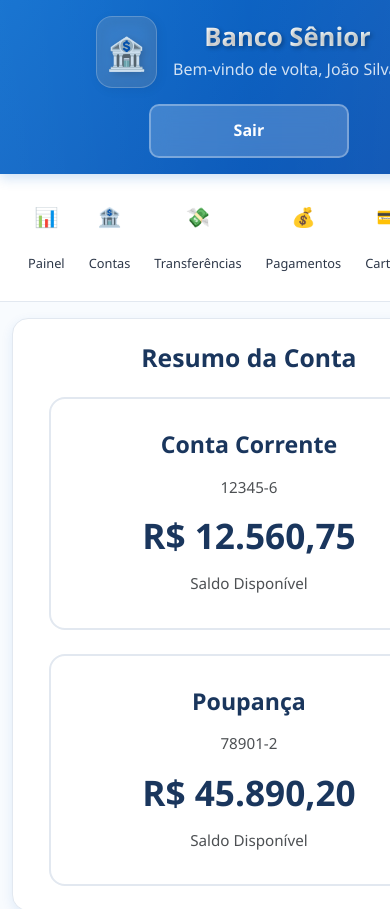
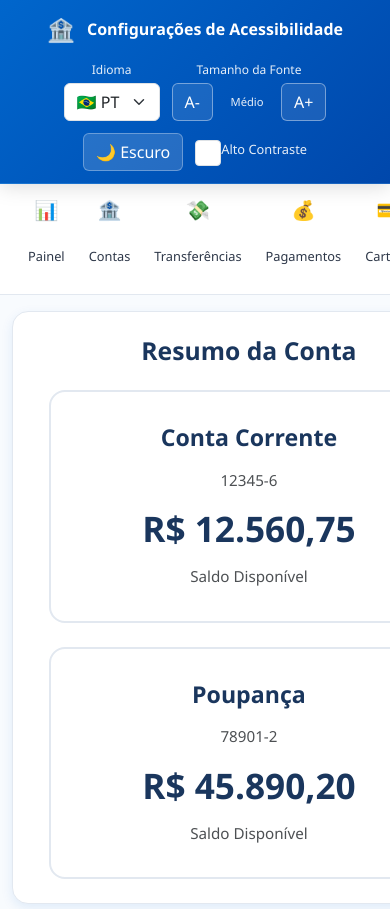
Before and after one commit to BssEric/Banco-S-nior---Facilitador-de-Transa-es, a React (Vite) app: page / in a window 390 px wide. Shown: the top 909 px of the page. Built offline with nearby package versions, Linux system fonts and the light colour scheme.

Commit message:
Atualizar o AccessibilityControls.css

```diff
--- a/src/components/AccessibilityControls/AccessibilityControls.css
+++ b/src/components/AccessibilityControls/AccessibilityControls.css
@@ -1,72 +1,217 @@
-/* CABEÇALHO COM CORES BANCÁRIAS */
-.drag-handle {
-  padding: 1rem 1.5rem;
-  background: linear-gradient(135deg, var(--primary) 0%, #0047AB 100%) !important;
-  color: white !important;
-  border-radius: 12px 12px 0 0;
-  cursor: grab;
-  user-select: none;
-  font-weight: 600;
-  display: flex;
-  align-items: center;
-  justify-content: space-between;
-  gap: 0.5rem;
-  transition: all 0.3s ease;
-  -webkit-tap-highlight-color: transparent;
-  touch-action: none;
-  border: none !important;
-  margin: 0 !important;
-  position: relative;
-  overflow: hidden;
-}
-
-.drag-handle::before {
-  content: '';
-  position: absolute;
+/* HEADER FIXO COM CORES BANCÁRIAS */
+.accessibility-header {
+  position: fixed;
   top: 0;
   left: 0;
   right: 0;
-  height: 100%;
-  background: linear-gradient(90deg,
-    rgba(255,255,255,0.1) 0%,
-    rgba(255,255,255,0.05) 50%,
-    rgba(255,255,255,0.1) 100%);
-  pointer-events: none;
+  background: linear-gradient(135deg, var(--primary) 0%, #0047AB 100%);
+  color: white;
+  z-index: 1000;
+  box-shadow: 0 2px 20px rgba(0, 0, 0, 0.15);
+  border-bottom: 1px solid rgba(255, 255, 255, 0.1);
 }
 
-.accessibility-controls.minimized .drag-handle {
-  border-radius: 12px !important;
+.header-container {
+  display: flex;
+  justify-content: space-between;
+  align-items: center;
+  padding: 0.75rem 1.5rem;
+  max-width: 1400px;
+  margin: 0 auto;
 }
 
-.drag-handle:hover {
-  background: linear-gradient(135deg, var(--primary-hover) 0%, #003D8F 100%) !important;
+/* Brand/Logo */
+.header-brand {
+  display: flex;
+  align-items: center;
+  gap: 0.75rem;
+  font-weight: 600;
+  font-size: 1.1rem;
 }
 
-.accessibility-controls.dragging .drag-handle {
-  cursor: grabbing;
-  background: linear-gradient(135deg, var(--primary-hover) 0%, #003D8F 100%) !important;
+.brand-icon {
+  font-size: 1.4rem;
 }
 
-/* Botão minimizar com estilo bancário */
-.minimize-btn {
-  background: rgba(255, 255, 255, 0.2) !important;
-  border: 1px solid rgba(255, 255, 255, 0.3) !important;
-  color: white !important;
-  cursor: pointer;
-  padding: 0.4rem 0.6rem;
-  border-radius: 6px;
-  transition: all 0.2s ease;
-  font-size: 0.9em;
+.brand-title {
+  white-space: nowrap;
+}
+
+/* Controles */
+.header-controls {
   display: flex;
   align-items: center;
-  justify-content: center;
-  min-width: 28px;
-  min-height: 28px;
+  gap: 1.5rem;
+  flex-wrap: wrap;
+}
+
+.control-item {
+  display: flex;
+  flex-direction: column;
+  align-items: center;
+  gap: 0.25rem;
+}
+
+.control-label {
+  font-size: 0.75rem;
+  opacity: 0.9;
+  white-space: nowrap;
+}
+
+/* Select personalizado */
+.header-select {
+  background: rgba(255, 255, 255, 0.1);
+  border: 1px solid rgba(255, 255, 255, 0.3);
+  color: white;
+  border-radius: 6px;
+  padding: 0.4rem 0.6rem;
+  font-size: 0.9rem;
   backdrop-filter: blur(10px);
 }
 
-.minimize-btn:hover {
-  background: rgba(255, 255, 255, 0.3) !important;
-  transform: scale(1.1);
-  border-color: rgba(255, 255, 255, 0.5) !important;
+.header-select:focus {
+  background: rgba(255, 255, 255, 0.15);
+  border-color: rgba(255, 255, 255, 0.5);
+  outline: none;
+  box-shadow: 0 0 0 2px rgba(255, 255, 255, 0.2);
 }
+
+.header-select option {
+  background: #0047AB;
+  color: white;
+}
+
+/* Botões */
+.control-button {
+  padding: 0.3rem 0.6rem;
+  border: 1px solid rgba(255, 255, 255, 0.4) !important;
+  color: white !important;
+  background: rgba(255, 255, 255, 0.1) !important;
+  border-radius: 4px;
+  font-weight: 600;
+  min-width: 40px;
+  transition: all 0.2s ease;
+}
+
+.control-button:hover:not(:disabled) {
+  background: rgba(255, 255, 255, 0.2) !important;
+  transform: translateY(-1px);
+}
+
+.control-button:disabled {
+  opacity: 0.4;
+  cursor: not-allowed;
+}
+
+/* Indicador de tamanho de fonte */
+.font-size-indicator {
+  font-size: 0.8rem;
+  min-width: 80px;
+  text-align: center;
+  opacity: 0.9;
+}
+
+.font-controls {
+  display: flex;
+  align-items: center;
+  gap: 0.5rem;
+}
+
+/* Botão de tema */
+.theme-toggle {
+  background: rgba(255, 255, 255, 0.15) !important;
+  border: 1px solid rgba(255, 255, 255, 0.3) !important;
+  color: white !important;
+  padding: 0.4rem 0.8rem;
+  border-radius: 6px;
+  font-size: 0.9rem;
+  transition: all 0.2s ease;
+  white-space: nowrap;
+}
+
+.theme-toggle:hover {
+  background: rgba(255, 255, 255, 0.25) !important;
+  transform: translateY(-1px);
+}
+
+/* Checkbox alto contraste */
+.form-check {
+  display: flex;
+  align-items: center;
+  gap: 0.5rem;
+  margin: 0;
+}
+
+.form-check-input {
+  margin: 0;
+  background: rgba(255, 255, 255, 0.1);
+  border: 1px solid rgba(255, 255, 255, 0.4);
+}
+
+.form-check-input:checked {
+  background-color: #fff;
+  border-color: #fff;
+}
+
+.form-check-input:focus {
+  box-shadow: 0 0 0 2px rgba(255, 255, 255, 0.2);
+}
+
+.form-check-label {
+  font-size: 0.8rem;
+  opacity: 0.9;
+  white-space: nowrap;
+  cursor: pointer;
+}
+
+/* Responsividade */
+@media (max-width: 1200px) {
+  .header-container {
+    padding: 0.75rem 1rem;
+  }
+
+  .header-controls {
+    gap: 1rem;
+  }
+}
+
+@media (max-width: 768px) {
+  .header-container {
+    flex-direction: column;
+    gap: 0.75rem;
+    padding: 0.75rem 1rem;
+  }
+
+  .header-controls {
+    justify-content: center;
+    gap: 1rem;
+  }
+
+  .control-item {
+    min-width: auto;
+  }
+
+  .brand-title {
+    font-size: 1rem;
+  }
+}
+
+@media (max-width: 480px) {
+  .header-controls {
+    gap: 0.75rem;
+  }
+
+  .font-controls {
+    gap: 0.25rem;
+  }
+
+  .font-size-indicator {
+    min-width: 60px;
+    font-size: 0.7rem;
+  }
+
+  .control-button {
+    min-width: 35px;
+    padding: 0.25rem 0.5rem;
+  }
+}
```
